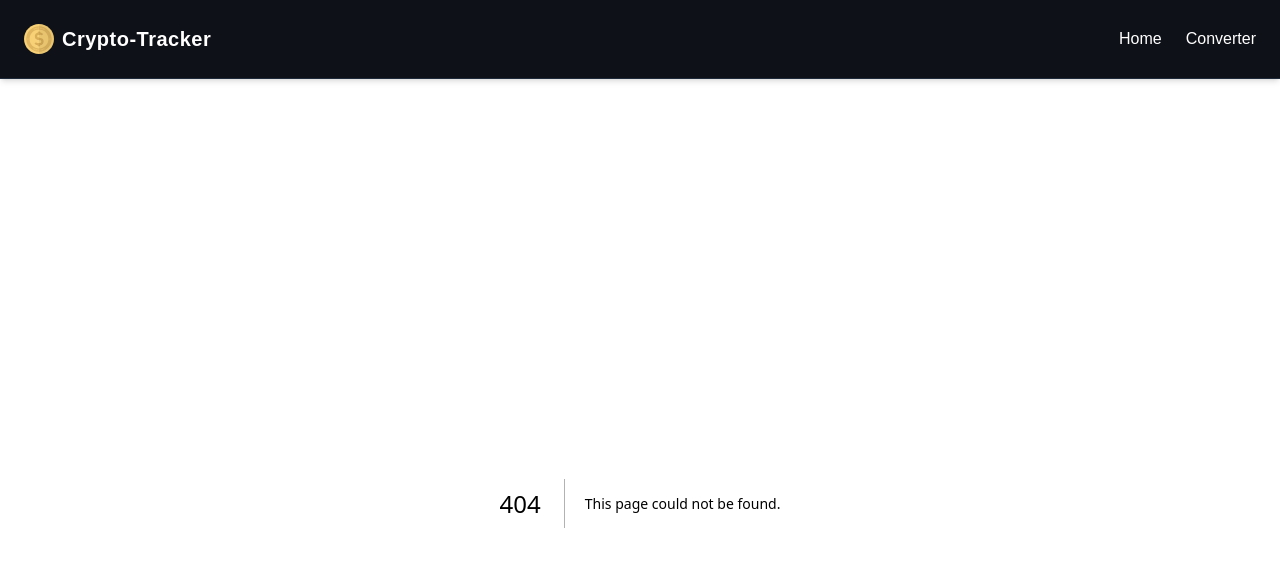
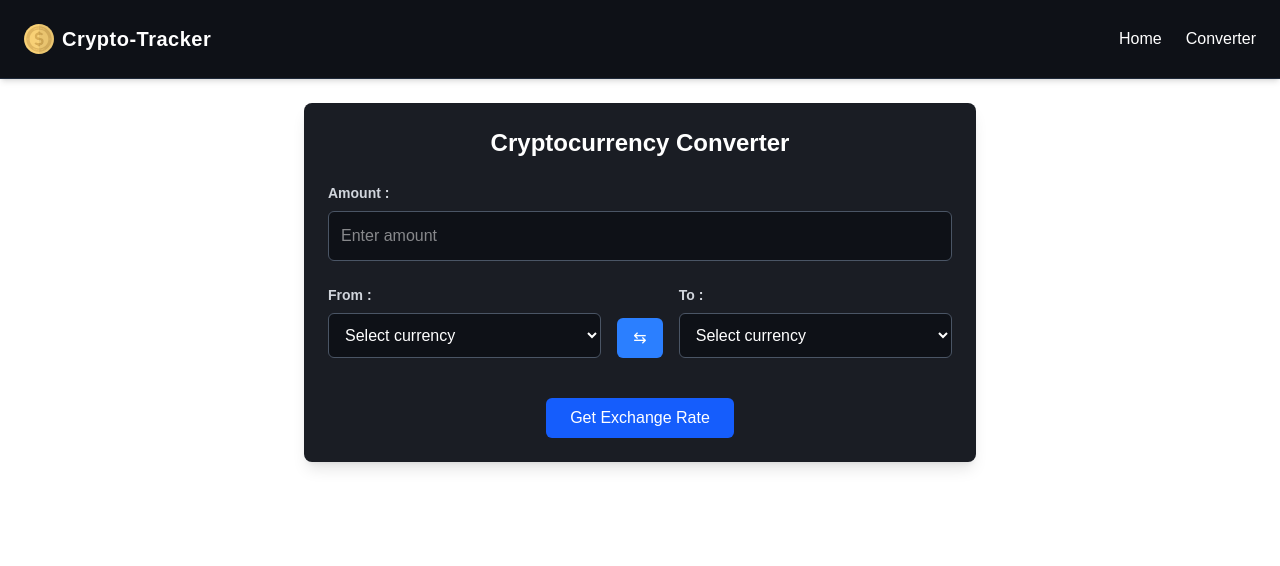
Before and after one commit to kumarshivu-dev/crypto-tracker, a Next.js app: page /converter in a window 1280 px wide. Before the commit this address had no page. Shown: the top 566 px of the page. Built offline with nearby package versions, Linux system fonts and the light colour scheme.

Commit message:
feat : add ConversionCard layout with form controls

```diff
--- /dev/null
+++ b/src/app/converter/page.jsx
@@ -0,0 +1,7 @@
+import ConversionCard from "@/components/pages/converter/ConversionCard";
+
+const Converter = () => {
+  return <ConversionCard />;
+};
+
+export default Converter;
--- /dev/null
+++ b/src/components/pages/converter/ConversionCard.jsx
@@ -0,0 +1,79 @@
+"use client";
+
+import React from "react";
+
+const ConversionCard = () => {
+  return (
+    <div className="flex items-center justify-center text-white w-full">
+      <div className="bg-[#1a1d24] p-6 rounded-lg shadow-lg w-full max-w-2xl space-y-6">
+        <h1 className="text-2xl font-semibold text-center">
+          Cryptocurrency Converter
+        </h1>
+
+        <div className="space-y-2">
+          <label
+            htmlFor="amount"
+            className="block text-sm font-semibold text-gray-300"
+          >
+            Amount :
+          </label>
+          <input
+            id="amount"
+            type="number"
+            className="w-full bg-[#0e1117] border border-gray-600 rounded-md p-3 focus:outline-none focus:ring-2 focus:ring-blue-500"
+            placeholder="Enter amount"
+          />
+        </div>
+
+        <div className="flex flex-col md:flex-row md:items-end md:space-x-4 space-y-4 md:space-y-0">
+          <div className="w-full space-y-2">
+            <label
+              htmlFor="fromCurrency"
+              className="block text-sm font-semibold text-gray-300"
+            >
+              From :
+            </label>
+            <select
+              className="w-full bg-[#0e1117] border border-gray-600 rounded-md p-3"
+              id="fromCurrency"
+            >
+              <option>Select currency</option>
+            </select>
+          </div>
+
+          <div className="flex justify-center items-center pt-6 md:pt-0">
+            <button
+              className="bg-blue-500 hover:bg-blue-600 text-white px-4 py-2 rounded-md cursor-pointer"
+              aria-label="Swap currencies"
+            >
+              ⇆
+            </button>
+          </div>
+
+          <div className="w-full space-y-2">
+            <label
+              htmlFor="toCurrency"
+              className="block text-sm font-semibold text-gray-300"
+            >
+              To :
+            </label>
+            <select
+              className="w-full bg-[#0e1117] border border-gray-600 rounded-md p-3"
+              id="toCurrency"
+            >
+              <option>Select currency</option>
+            </select>
+          </div>
+        </div>
+
+        <div className="flex justify-center">
+          <button className="bg-blue-600 hover:bg-blue-700 px-6 py-2 rounded-md mt-4 disabled:opacity-50 cursor-pointer">
+            Get Exchange Rate
+          </button>
+        </div>
+      </div>
+    </div>
+  );
+};
+
+export default ConversionCard;
```
